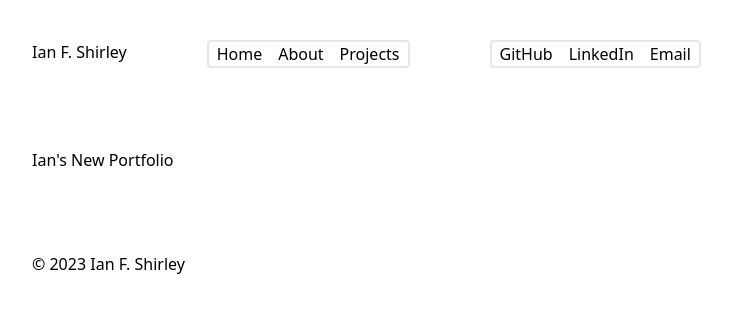
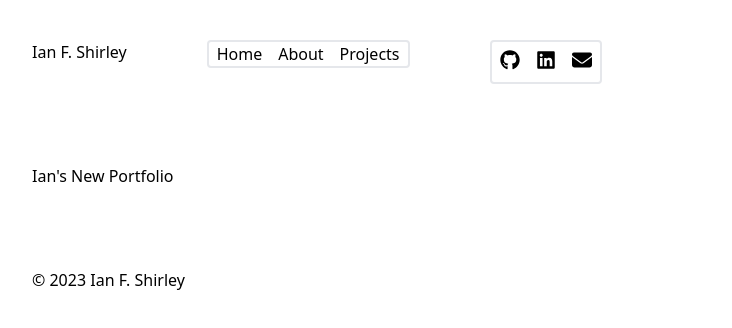
Before and after one commit to ianfshirley/Portfolio, a Next.js app: page / in a window 1280 px wide. Shown: the top 328 px of the page, without its empty margins (8-740 px from the left). Built offline with nearby package versions, Linux system fonts and the light colour scheme.

Commit message:
added fontawesome icons for contact links

```diff
--- a/app/components/Header/ContactLinks.js
+++ b/app/components/Header/ContactLinks.js
@@ -1,19 +1,20 @@
-
-
+import { FontAwesomeIcon } from '@fortawesome/react-fontawesome'
+import { faGithub, faLinkedin, faEnvelope } from '@fortawesome/free-brands-svg-icons'
+import { faEnvelope as faEnvelopeSolid } from '@fortawesome/free-solid-svg-icons'
 
 
 export default function ContactLinks() {
   return (
     <div className="p-10">
-      <nav className="rounded border-2">
+      <nav className="rounded border-2  flex flex-row">
         <a href='https://github.com/ianfshirley' target='_blank' rel='noopener noreferrer' className="p-2">
-          GitHub
+          <FontAwesomeIcon icon={faGithub} className="w-5 h-5" />
         </a>
         <a href='https://www.linkedin.com/in/ianfshirley/' target='_blank' rel='noopener noreferrer' className="p-2">
-          LinkedIn
+          <FontAwesomeIcon icon={faLinkedin} className="w-5 h-5" />
         </a>
         <a href='mailto:ianfshirley88@gmail.com' target='_blank' rel='noopener noreferrer' className="p-2">
-          Email
+          <FontAwesomeIcon icon={faEnvelopeSolid} className="w-5 h-5" />
         </a>
       </nav>
     </div>
--- a/package.json
+++ b/package.json
@@ -9,6 +9,10 @@
     "lint": "next lint"
   },
   "dependencies": {
+    "@fortawesome/fontawesome-svg-core": "^6.4.0",
+    "@fortawesome/free-brands-svg-icons": "^6.4.0",
+    "@fortawesome/free-solid-svg-icons": "^6.4.0",
+    "@fortawesome/react-fontawesome": "^0.2.0",
     "autoprefixer": "10.4.14",
     "eslint": "8.42.0",
     "eslint-config-next": "13.4.4",
```
Also changed, not shown: 1 other file (tests, documents, lock files or other folders).
